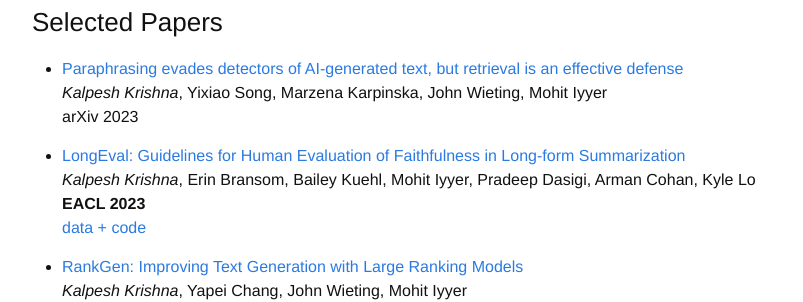
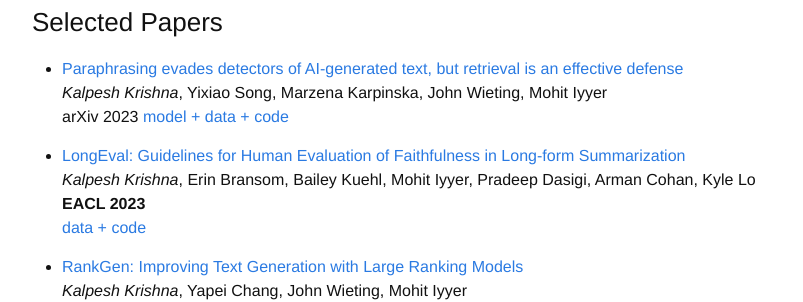
Before and after one commit to martiansideofthemoon/martiansideofthemoon.github.io, a Jekyll site: the page built from _pages/research.md, in a window 1280 px wide and 900 px high. Shown: the part 248-550 px from the top of the window, without its empty margins (238-1041 px from the left). Built offline with Jekyll 4.4.1, drawn with Linux system fonts in a browser that asks for light colours; comment, search, counter and statistics services are not loaded.

Commit message:
Update research.md

```diff
--- a/_pages/research.md
+++ b/_pages/research.md
@@ -13,6 +13,7 @@ I am broadly interested in Natural Language Processing (especially Text Generati
 * [Paraphrasing evades detectors of AI-generated text, but retrieval is an effective defense](https://arxiv.org/abs/2303.13408)
 *Kalpesh Krishna*, Yixiao Song, Marzena Karpinska, John Wieting, Mohit Iyyer
 arXiv 2023
+[model + data + code](https://github.com/martiansideofthemoon/ai-detection-paraphrases)
 
 * [LongEval: Guidelines for Human Evaluation of Faithfulness in Long-form Summarization](https://arxiv.org/abs/2301.13298)
 *Kalpesh Krishna*, Erin Bransom, Bailey Kuehl, Mohit Iyyer, Pradeep Dasigi, Arman Cohan, Kyle Lo
```
